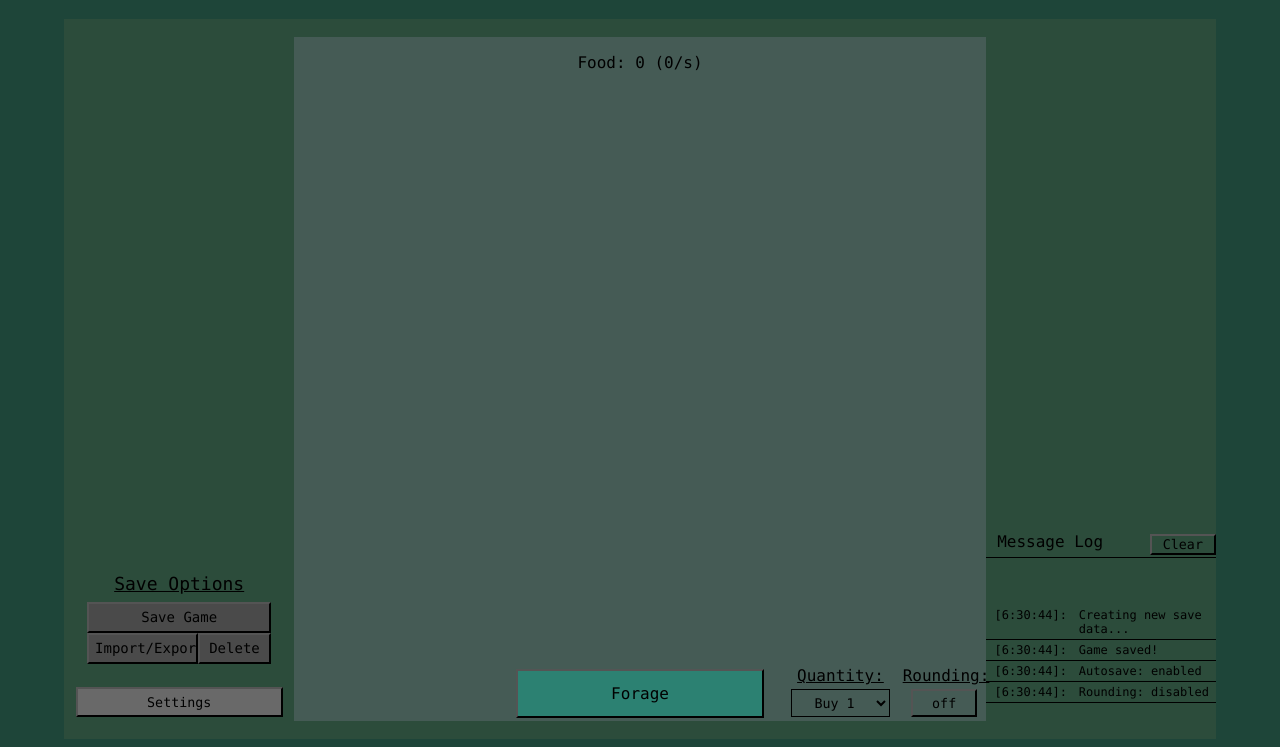
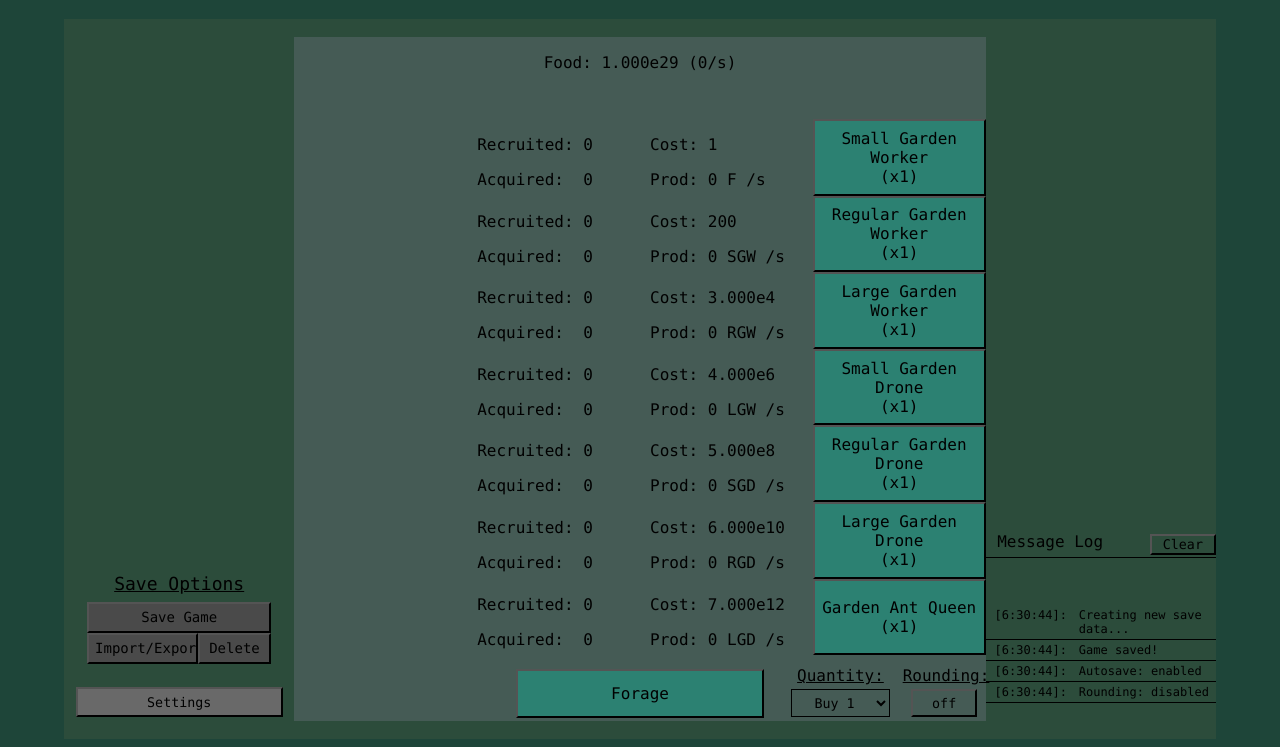
Before and after one commit to Yosna/ant-swarm, a website with bundled scripts: page index.html in a window 1280 px wide. Shown: the part 62-809 px from the top of the page. Built offline with nearby package versions, Linux system fonts and the light colour scheme.

Commit message:
finalized major refactoring

```diff
--- a/calculate.js
+++ b/calculate.js
@@ -1,5 +1,6 @@
 import { recruits, resources, stats, conditions } from './index.js';
 import * as game from './game.js';
+import { number } from './util.js';
 
 function offlineProgress() {
     const elapsedTime = (Date.now() - stats.lastUpdate);
@@ -9,6 +10,7 @@ function offlineProgress() {
     const elapsedSeconds = Math.floor((((elapsedTime % 86400000) % 3600000) % 60000) / 1000);
     const elapsedTimeFormat = `${elapsedDays}d ${elapsedHours}h ${elapsedMinutes}m ${elapsedSeconds}s`;
     const elapsedTimeMessage = `Welcome back!\nYou were away for:\n${elapsedTimeFormat}`;
+    game.util.log(elapsedTimeMessage);
 
     let cycles = Math.floor(elapsedTime / stats.tickSpeed);
     let offlineMultiplier = 1;
@@ -18,30 +20,28 @@ function offlineProgress() {
         offlineMultiplier = cycles / 1000;
         cycles = 1000;
     }
-    game.util.log(elapsedTimeMessage);
 
-    // Add resources gained since last update
     for (let i = 0; i < cycles; i++) {
         resourceProduction(offlineMultiplier);
     }
 }
 
 function costByQuantity(ant) {
-    let calculation = document.getElementById('quantity-selection').value;
     let quantity = document.getElementById('quantity-selection').value;
+    let calculation = quantity;
 
     quantity = rounded(ant, (quantity === 'max') ? 0 : Number(quantity));
-    calculation = (calculation === 'max') ? maximumQuantity(ant, quantity) : selectedQuantity(ant, quantity);
+    calculation = (calculation === 'max')
+        ? maximumQuantity(ant, quantity)
+        : selectedQuantity(ant, quantity);
 
-    // Set the minimum quantity and cost if no ants can be recruited
-    calculation.cost = (calculation.cost === 0) ? ant.cost : Number(calculation.cost);
     return { calculation };
 }
 
 function rounded(ant, quantity) {
     const remainder = ant.recruited % quantity;
     const difference = quantity - remainder;
-    return (conditions.rounding === false)
+    return (!conditions.rounding)
         ? quantity // return if rounding is disabled
         : (quantity === 0)
             ? quantity // return if the quantity is 0
@@ -49,21 +49,18 @@ function rounded(ant, quantity) {
                 ? quantity // return if the quantity is already rounded
                 : difference; // return the rounded quantity
 }
-
 function maximumQuantity(ant, quantity) {
-    let foodRemaining = Number(game.util.numbers(resources.food.total));
-    let cost = 0;
+    let foodRemaining = Number(number(resources.food.total));
+    let cost = ant.cost;
     while (resources.food.total > cost) {
         const nextCost = (1 * Math.pow(10, ant.tier * 2)) * Math.pow(1.12, ant.recruited + quantity) * (ant.tier + 1);
         if (foodRemaining >= nextCost) {
             foodRemaining -= nextCost;
             cost += nextCost;
             quantity++;
-        } else {
-            break;
         }
     }
-
+    cost = (cost === 0) ? ant.cost : cost;
     return { quantity, cost };
 }
 
@@ -98,7 +95,7 @@ function resourceProduction(multiplier) {
 
 function totalProduction(ant) {
     const production = (1 + (ant.boost * ant.recruited)) * ant.production * ant.acquired;
-    return game.util.numbers(production) + ' ' + ant.prod_abb;
+    return number(production) + ' ' + ant.prod_abb;
 }
 
 function upgrades() {
--- a/display.js
+++ b/display.js
@@ -1,5 +1,6 @@
 import { resources } from './index.js';
 import * as game from './game.js';
+import { number } from './util.js';
 
 // Updates to run after the progression cycle
 function update() {
@@ -8,62 +9,75 @@ function update() {
 }
 
 function resourceElements() {
-    document.getElementById('food-total').innerHTML = game.util.numbers(resources.food.total);
-    document.getElementById('food-production').innerHTML = game.util.numbers(resources.food.production);
+    updateElement('#food-total', 'innerHTML', number(resources.food.total));
+    updateElement('#food-production', 'innerHTML', number(resources.food.production));
 }
 
 function antElements() {
     for (const ant of game.getAnts()) {
-        ant.visible = unlockRequirement(ant) ? updateAnt(ant) : false;
-        if (!ant.visible) {
-            game.util.elementProperty(`.${ant.id}-data`, 'style.display', 'none');
-        }
+        ant.unlocked = unlockRequirement(ant) ? updateAnt(ant) : false;
     }
 }
 
 function unlockRequirement(ant) {
-    const requirement = (ant.acquired === 0) && (resources.food.total > (ant.cost / 4));
-    const unlocked = (requirement && !ant.visible);
-    return ant.visible ? true : unlocked;
+    const conditions =
+        (resources.food.total > (ant.cost / 4)) +
+        (ant.acquired === 0) +
+        !ant.unlocked;
+    if (conditions === 3) {
+        updateElement(`.${ant.id}-data`, 'style.visibility', 'visible');
+    }
+    return ant.unlocked ? true : conditions === 3;
 }
 
 function updateAnt(ant) {
-    game.util.elementProperty(`.${ant.id}-data`, 'style.display', '');
-
     const totalProduction = game.calculate.totalProduction(ant);
     const c = game.calculate.costByQuantity(ant).calculation;
 
     const elements = {
-        recruited: { selector: `#${ant.id}-recruited`, value: game.util.numbers(ant.recruited) },
-        acquired: { selector: `#${ant.id}-acquired`, value: game.util.numbers(ant.acquired) },
-        production: { selector: `#${ant.id}-production`, value: totalProduction },
-        cost: { selector: `#${ant.id}-cost`, value: game.util.numbers(c.cost) },
-        quantity: { selector: `#${ant.id}-quantity`, value: game.util.numbers(c.quantity) }
+        recruited: {
+            selector: `#${ant.id}-recruited`, value: number(ant.recruited)
+        },
+        acquired: {
+            selector: `#${ant.id}-acquired`, value: number(ant.acquired)
+        },
+        production: {
+            selector: `#${ant.id}-production`, value: totalProduction
+        },
+        cost: {
+            selector: `#${ant.id}-cost`, value: number(c.cost)
+        },
+        quantity: {
+            selector: `#${ant.id}-quantity`, value: number(c.quantity)
+        }
     };
+
     for (const [, element] of Object.values(elements).entries()) {
-        game.util.elementProperty(element.selector, 'innerHTML', element.value);
+        updateElement(element.selector, 'innerHTML', element.value);
     }
 
     return true;
 }
 
 function antUpgradeElement(ant, upgrade) {
-    const upgradeContainer = document.getElementsByClassName('upgrade-button-container')[0];
-    const buttonElement = document.createElement('button');
-    buttonElement.type = 'button';
-    buttonElement.className = 'upgrade-button';
-    buttonElement.id = `${ant.id}-upgrade`;
-    buttonElement.dataset.id = ant.id;
-    buttonElement.dataset.string = `${ant.name}\nUpgrade ${(ant.upgrades + 1)}
-        \nCost: ${game.util.numbers(upgrade.cost)}
+    const container = document.getElementsByClassName('upgrade-button-container')[0];
+    const button = document.createElement('button');
+
+    button.type = 'button';
+    button.className = 'upgrade-button';
+    button.id = `${ant.id}-upgrade`;
+    button.dataset.id = ant.id;
+    button.dataset.string = `${ant.name}\nUpgrade ${(ant.upgrades + 1)}
+        \nCost: ${number(upgrade.cost)}
         \nBoosts production by ${upgrade.percent}\nfor every ${ant.id_abb} recruited`;
-    buttonElement.dataset.cost = upgrade.cost;
-    buttonElement.dataset.boost = upgrade.boost;
-    buttonElement.innerText = ant.id_abb;
-    upgradeContainer.appendChild(buttonElement);
+    button.dataset.cost = upgrade.cost;
+    button.dataset.boost = upgrade.boost;
+    button.innerText = ant.id_abb;
 
-    game.init.eventListener(`#${buttonElement.id}`, 'click', () => {
-        game.buyUpgrade(ant.id);
+    container.appendChild(button);
+
+    game.init.eventListener(`#${button.id}`, 'click', () => {
+        game.buyAntUpgrade(ant.id);
     });
 }
 
@@ -86,9 +100,24 @@ function importExportModal() {
     modal.style.display = modal.style.display === 'flex' ? 'none' : 'flex';
 }
 
+function updateElement(selector, property, value) {
+    const elements = document.querySelectorAll(selector);
+    for (const element of elements) {
+        const p = property.split('.');
+        let obj = element;
+        for (let i = 0; i < p.length - 1; i++) {
+            obj = obj[p[i]];
+        }
+        obj[p[p.length - 1]] = value;
+    }
+}
+
 export default {
     update,
     antUpgradeElement,
     settings,
-    importExportModal
+    importExportModal,
+    updateElement
 };
+
+export { updateElement };
--- a/index.html
+++ b/index.html
@@ -37,43 +37,43 @@
                 <div class="ant-recruit-container">
                     <div class="ant-recruit-column garden-ant-recruited">
                         <div class="ant-recruit-cell">
-                            <div class="ant-recruit-text small-garden-worker-data">
+                            <div class="ant-recruit-text small-garden-worker-data hidden">
                                 <p>Recruited: <span id="small-garden-worker-recruited">0</span></p>
                                 <p>Acquired:  <span id="small-garden-worker-acquired">0</span></p>
                             </div>
                         </div>
                         <div class="ant-recruit-cell">
-                            <div class="ant-recruit-text regular-garden-worker-data">
+                            <div class="ant-recruit-text regular-garden-worker-data hidden">
                                 <p>Recruited: <span id="regular-garden-worker-recruited">0</span></p>
                                 <p>Acquired:  <span id="regular-garden-worker-acquired">0</span></p>
                             </div>
                         </div>
                         <div class="ant-recruit-cell">
-                            <div class="ant-recruit-text large-garden-worker-data">
+                            <div class="ant-recruit-text large-garden-worker-data hidden">
                                 <p>Recruited: <span id="large-garden-worker-recruited">0</span></p>
                                 <p>Acquired:  <span id="large-garden-worker-acquired">0</span></p>
                             </div>
                         </div>
                         <div class="ant-recruit-cell">
-                            <div class="ant-recruit-text small-garden-drone-data">
+                            <div class="ant-recruit-text small-garden-drone-data hidden">
                                 <p>Recruited: <span id="small-garden-drone-recruited">0</span></p>
                                 <p>Acquired:  <span id="small-garden-drone-acquired">0</span></p>
                             </div>
                         </div>
                         <div class="ant-recruit-cell">
-                            <div class="ant-recruit-text regular-garden-drone-data">
+                            <div class="ant-recruit-text regular-garden-drone-data hidden">
                                 <p>Recruited: <span id="regular-garden-drone-recruited">0</span></p>
                                 <p>Acquired:  <span id="regular-garden-drone-acquired">0</span></p>
                             </div>
                         </div>
                         <div class="ant-recruit-cell">
-                            <div class="ant-recruit-text large-garden-drone-data">
+                            <div class="ant-recruit-text large-garden-drone-data hidden">
                                 <p>Recruited: <span id="large-garden-drone-recruited">0</span></p>
                                 <p>Acquired:  <span id="large-garden-drone-acquired">0</span></p>
                             </div>
                         </div>
                         <div class="ant-recruit-cell">
-                            <div class="ant-recruit-text garden-ant-queen-data">
+                            <div class="ant-recruit-text garden-ant-queen-data hidden">
                                 <p>Recruited: <span id="garden-ant-queen-recruited">0</span></p>
                                 <p>Acquired:  <span id="garden-ant-queen-acquired">0</span></p>
                             </div>
@@ -81,43 +81,43 @@
                     </div>
                     <div class="ant-recruit-column garden-ant-recruited">
                         <div class="ant-recruit-cell">
-                            <div class="ant-recruit-text small-garden-worker-data">
+                            <div class="ant-recruit-text small-garden-worker-data hidden">
                                 <p>Cost: <span id="small-garden-worker-cost">0</span></p>
                                 <p>Prod: <span id="small-garden-worker-production">0</span> /s</p>
                             </div>
                         </div>
                         <div class="ant-recruit-cell">
-                            <div class="ant-recruit-text regular-garden-worker-data">
+                            <div class="ant-recruit-text regular-garden-worker-data hidden">
                                 <p>Cost: <span id="regular-garden-worker-cost">0</span></p>
                                 <p>Prod: <span id="regular-garden-worker-production">0</span> /s</p>
                             </div>
                         </div>
                         <div class="ant-recruit-cell">
-                            <div class="ant-recruit-text large-garden-worker-data">
+                            <div class="ant-recruit-text large-garden-worker-data hidden">
                                 <p>Cost: <span id="large-garden-worker-cost">0</span></p>
                                 <p>Prod: <span id="large-garden-worker-production">0</span> /s</p>
                             </div>
                         </div>
                         <div class="ant-recruit-cell">
-                            <div class="ant-recruit-text small-garden-drone-data">
+                            <div class="ant-recruit-text small-garden-drone-data hidden">
                                 <p>Cost: <span id="small-garden-drone-cost">0</span></p>
                                 <p>Prod: <span id="small-garden-drone-production">0</span> /s</p>
                             </div>
                         </div>
                         <div class="ant-recruit-cell">
-                            <div class="ant-recruit-text regular-garden-drone-data">
+                            <div class="ant-recruit-text regular-garden-drone-data hidden">
                                 <p>Cost: <span id="regular-garden-drone-cost">0</span></p>
                                 <p>Prod: <span id="regular-garden-drone-production">0</span> /s</p>
                             </div>
                         </div>
                         <div class="ant-recruit-cell">
-                            <div class="ant-recruit-text large-garden-drone-data">
+                            <div class="ant-recruit-text large-garden-drone-data hidden">
                                 <p>Cost: <span id="large-garden-drone-cost">0</span></p>
                                 <p>Prod: <span id="large-garden-drone-production">0</span> /s</p>
                             </div>
                         </div>
                         <div class="ant-recruit-cell">
-                            <div class="ant-recruit-text garden-ant-queen-data">
+                            <div class="ant-recruit-text garden-ant-queen-data hidden">
                                 <p>Cost: <span id="garden-ant-queen-cost">0</span></p>
                                 <p>Prod: <span id="garden-ant-queen-production">0</span> /s</p>
                             </div>
@@ -125,37 +125,37 @@
                     </div>
                     <div class="ant-recruit-column garden-ant-recruited">
                         <div class="ant-recruit-cell">
-                            <button type="button" class="recruit-button small-garden-worker-data" id="small-garden-worker-button">
+                            <button type="button" class="recruit-button small-garden-worker-data hidden" id="small-garden-worker-button">
                                 Small Garden Worker<br>(x<span id="small-garden-worker-quantity">1</span>)
                             </button>
                         </div>
                         <div class="ant-recruit-cell">
-                            <button type="button" class="recruit-button regular-garden-worker-data" id="regular-garden-worker-button">
+                            <button type="button" class="recruit-button regular-garden-worker-data hidden" id="regular-garden-worker-button">
                                 Regular Garden Worker<br>(x<span id="regular-garden-worker-quantity">1</span>)
                             </button>
                         </div>
                         <div class="ant-recruit-cell">
-                            <button type="button" class="recruit-button large-garden-worker-data" id="large-garden-worker-button">
+                            <button type="button" class="recruit-button large-garden-worker-data hidden" id="large-garden-worker-button">
                                 Large Garden Worker<br>(x<span id="large-garden-worker-quantity">1</span>)
                             </button>
                         </div>
                         <div class="ant-recruit-cell">
-                            <button type="button" class="recruit-button small-garden-drone-data" id="small-garden-drone-button">
+                            <button type="button" class="recruit-button small-garden-drone-data hidden" id="small-garden-drone-button">
                                 Small Garden Drone<br>(x<span id="small-garden-drone-quantity">1</span>)
                             </button>
                         </div>
                         <div class="ant-recruit-cell">
-                            <button type="button" class="recruit-button regular-garden-drone-data" id="regular-garden-drone-button">
+                            <button type="button" class="recruit-button regular-garden-drone-data hidden" id="regular-garden-drone-button">
                                 Regular Garden Drone<br>(x<span id="regular-garden-drone-quantity">1</span>)
                             </button>
                         </div>
                         <div class="ant-recruit-cell">
-                            <button type="button" class="recruit-button large-garden-drone-data" id="large-garden-drone-button">
+                            <button type="button" class="recruit-button large-garden-drone-data hidden" id="large-garden-drone-button">
                                 Large Garden Drone<br>(x<span id="large-garden-drone-quantity">1</span>)
                             </button>
                         </div>
                         <div class="ant-recruit-cell">
-                            <button type="button" class="recruit-button garden-ant-queen-data" id="garden-ant-queen-button">
+                            <button type="button" class="recruit-button garden-ant-queen-data hidden" id="garden-ant-queen-button">
                                 Garden Ant Queen<br>(x<span id="garden-ant-queen-quantity">1</span>)
                             </button>
                         </div>
--- a/index.js
+++ b/index.js
@@ -14,7 +14,7 @@ const recruits = {
 
 const resources = {
     food: {
-        total: 0,
+        total: 100000000000000000000000000000,
         production: 0
     }
 };
--- a/init.js
+++ b/init.js
@@ -41,7 +41,7 @@ function newSave() {
 
     for (const [type, ants] of Object.values(recruits).entries()) {
         for (const [tier, ant] of Object.values(ants).entries()) {
-            ant.visible = false;
+            ant.unlocked = false;
             ant.recruited = 0;
             ant.acquired = 0;
             ant.production = 0.1;
--- a/style.css
+++ b/style.css
@@ -5,6 +5,9 @@
     scrollbar-width: none;  /* Hide scrollbar: Firefox */
 } *::-webkit-scrollbar {  /* Hide scrollbar: Chrome, Safari, Opera */
     display: none;
+}
+.hidden {
+    visibility: hidden;
 }
 body {
     background-color: #1e4539;
--- a/util.js
+++ b/util.js
@@ -8,21 +8,19 @@ const scientificNotation = new Intl.NumberFormat('en-US', {
     roundingMode: 'trunc'
 });
 
-// Number handling - check the value and return the appropriate format
-function numbers(number) {
+function number(n) {
     switch (true) {
-        case number < 100:
-            return parseFloat(number.toFixed(2));
-        case number < 1000:
-            return parseFloat(number.toFixed(1));
-        case number < 10000:
-            return parseFloat(number.toFixed(1)).toLocaleString();
+        case n < 100:
+            return parseFloat(n.toFixed(2));
+        case n < 1000:
+            return parseFloat(n.toFixed(1));
+        case n < 10000:
+            return parseFloat(n.toFixed(1)).toLocaleString();
         default:
-            return scientificNotation.format(number).toLowerCase();
+            return scientificNotation.format(n).toLowerCase();
     }
 }
 
-// Log messages to the game's window
 function log() {
     const entry = createLogEntry(...arguments);
     addLogEntry(entry);
@@ -153,20 +151,9 @@ function resetTimers() {
 
     setTimers();
 }
-function elementProperty(selector, property, value) {
-    const elements = document.querySelectorAll(selector);
-    for (const element of elements) {
-        const p = property.split('.');
-        let obj = element;
-        for (let i = 0; i < p.length - 1; i++) {
-            obj = obj[p[i]];
-        }
-        obj[p[p.length - 1]] = value;
-    }
-}
 
 export default {
-    numbers,
+    number,
     log,
     clearLogs,
     timestamp,
@@ -177,6 +164,7 @@ export default {
     deleteSave,
     toggleRounding,
     setTimers,
-    resetTimers,
-    elementProperty
+    resetTimers
 };
+
+export { number };
```
Also changed, not shown: game.js (+10 -7 lines).
